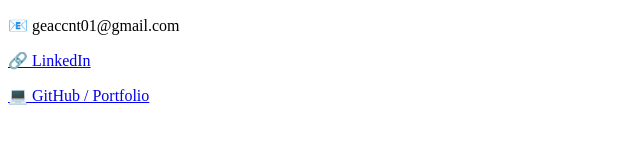
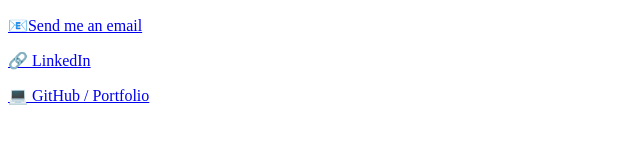
Before and after one commit to PeakRays07/html-capstone1, a plain HTML site: page public/contact.html in a window 1280 px wide. Shown: the whole page, without its empty margins (0-640 px from the left). Drawn offline with Linux system fonts and the light colour scheme.

Commit message:
Update contact.html

```diff
--- a/public/contact.html
+++ b/public/contact.html
@@ -6,7 +6,7 @@
     <title>Document</title>
   </head>
   <body>
-    <p>📧 geaccnt01@gmail.com</p>
+    <p><a href="mailto:geaccnt01@gmail.com">📧Send me an email</a></p>
     <p>
       <a href="https://www.linkedin.com/in/raymond-a-475538a7/">🔗 LinkedIn</a>
     </p>
```
